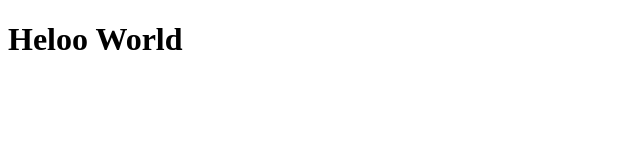
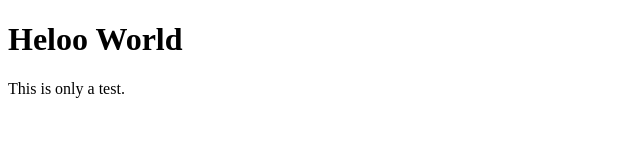
Before and after one commit to jmzi/jmzi, a plain HTML site: page index.html in a window 1280 px wide. Shown: the whole page, without its empty margins (0-640 px from the left). Drawn offline with Linux system fonts and the light colour scheme.

Commit message:
Update index.html

```diff
--- a/index.html
+++ b/index.html
@@ -6,5 +6,6 @@
 </head>
 <body>
 	<h1>Heloo World</h1>
+	<p>This is only a test.</p>
 </body>
 </html>
```
